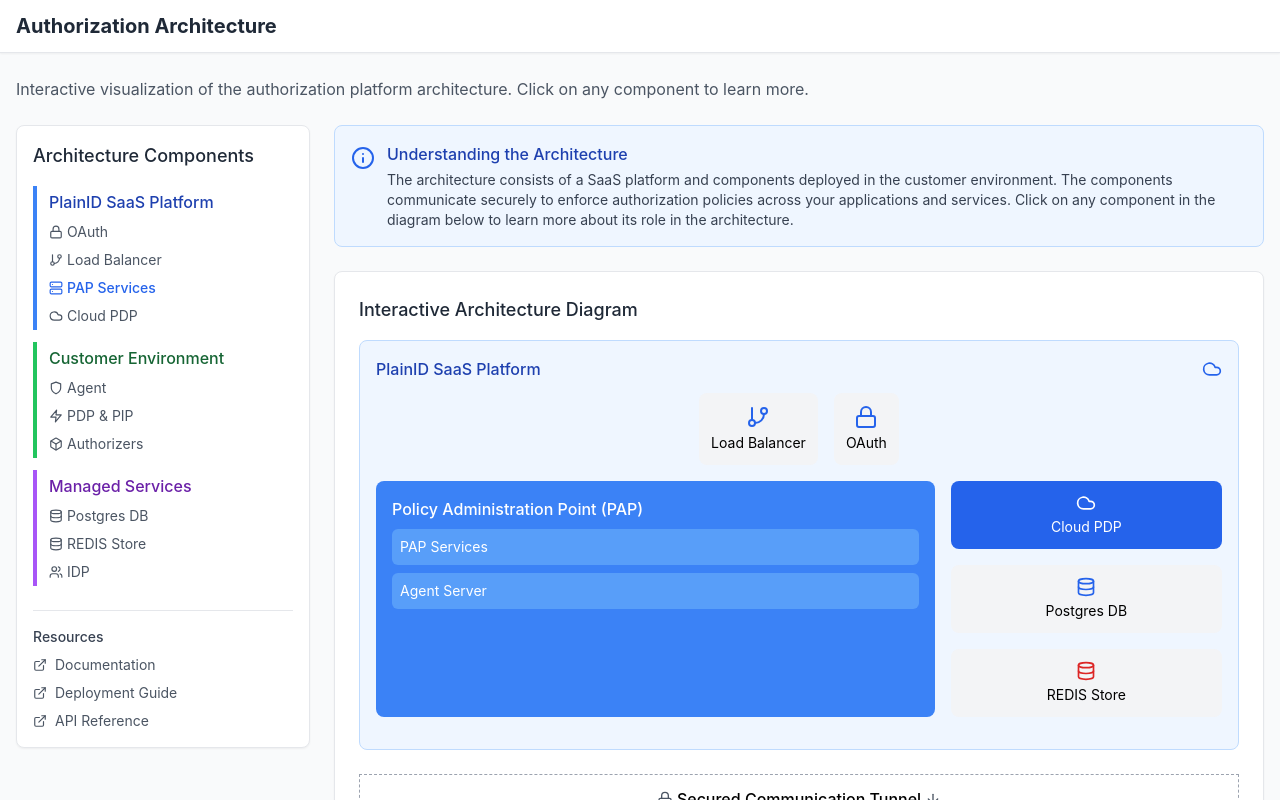
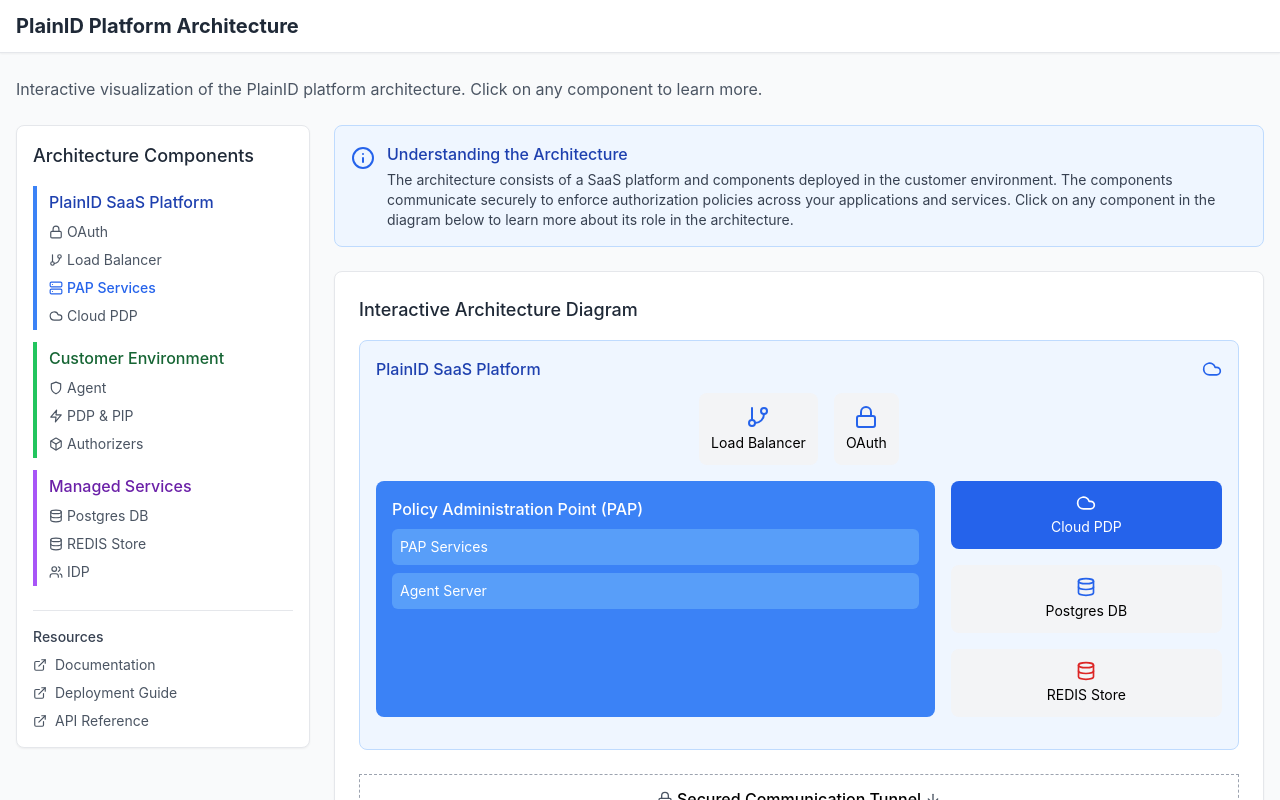
Before and after one commit to emikuszewski/plainid-architecture-diagram, a React (Create React App) app: page / in a window 1280 px wide. Shown: the top 800 px of the page. Built offline with nearby package versions, Linux system fonts and the light colour scheme.

Commit message:
Update ArchitectureDiagram to reflect PlainID platform

```diff
--- a/src/components/ArchitectureDiagram.js
+++ b/src/components/ArchitectureDiagram.js
@@ -91,7 +91,7 @@
         <div className="container mx-auto px-4 py-3">
           <div className="flex justify-between items-center">
             <div className="flex items-center space-x-2">
-              <span className="text-xl font-bold text-gray-800">Authorization Architecture</span>
+              <span className="text-xl font-bold text-gray-800">PlainID Platform Architecture</span>
             </div>
           </div>
         </div>
@@ -102,7 +102,7 @@
         {/* Page Header */}
         <div className="mb-6">
           <p className="text-gray-600">
-            Interactive visualization of the authorization platform architecture. Click on any component to learn more.
+            Interactive visualization of the PlainID platform architecture. Click on any component to learn more.
           </p>
         </div>
 
```
